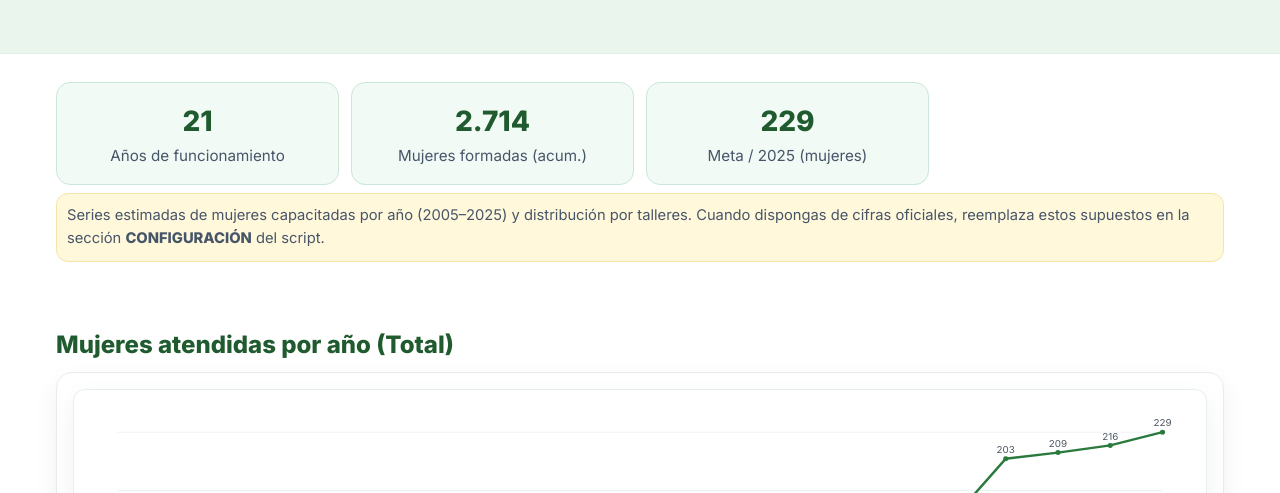
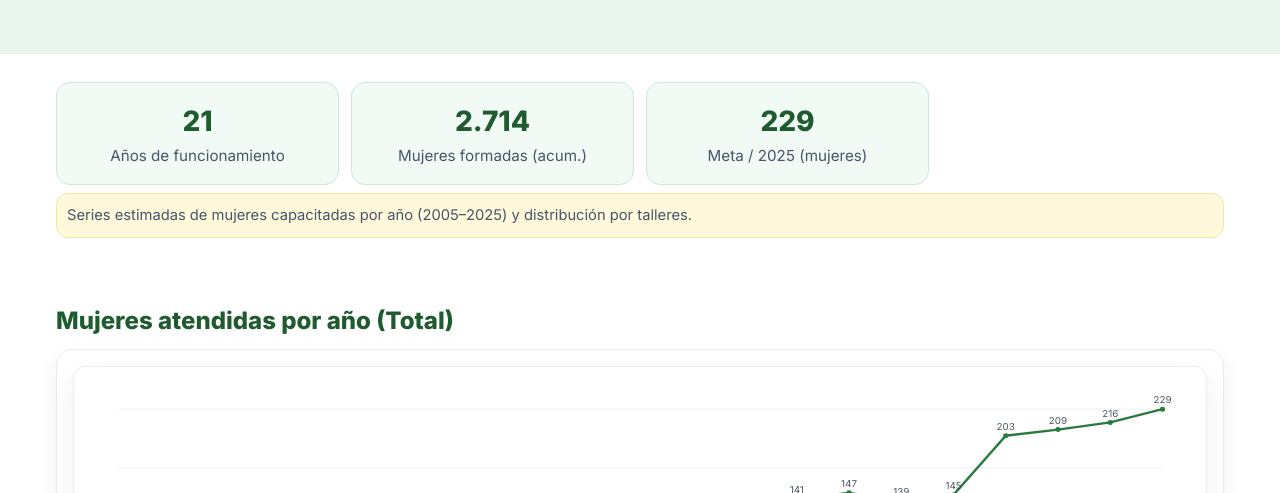
Before and after one commit to danielanicoleninasaavedra/ccpamong, a plain HTML site: page estadisticas.html in a window 1280 px wide. Shown: the part 307-800 px from the top of the page. Drawn offline with Linux system fonts and the light colour scheme.

Commit message:
Actualizar una seccion de estadistica.html

```diff
--- a/estadisticas.html
+++ b/estadisticas.html
@@ -166,7 +166,7 @@
         <div class="kpi"><span class="v" id="kpi-years">—</span><span class="l">Años de funcionamiento</span></div>
         <div class="kpi"><span class="v" id="kpi-women">—</span><span class="l">Mujeres formadas (acum.)</span></div><div class="kpi"><span class="v" id="kpi-2025">—</span><span class="l">Meta / 2025 (mujeres)</span></div>
       </div>
-      <p class="note">Series estimadas de mujeres capacitadas por año (2005–2025) y distribución por talleres. Cuando dispongas de cifras oficiales, reemplaza estos supuestos en la sección <strong>CONFIGURACIÓN</strong> del script.</p>
+      <p class="note">Series estimadas de mujeres capacitadas por año (2005–2025) y distribución por talleres. </p>
     </section>
 
     <!-- GRÁFICA MUJERES POR AÑO -->
```
